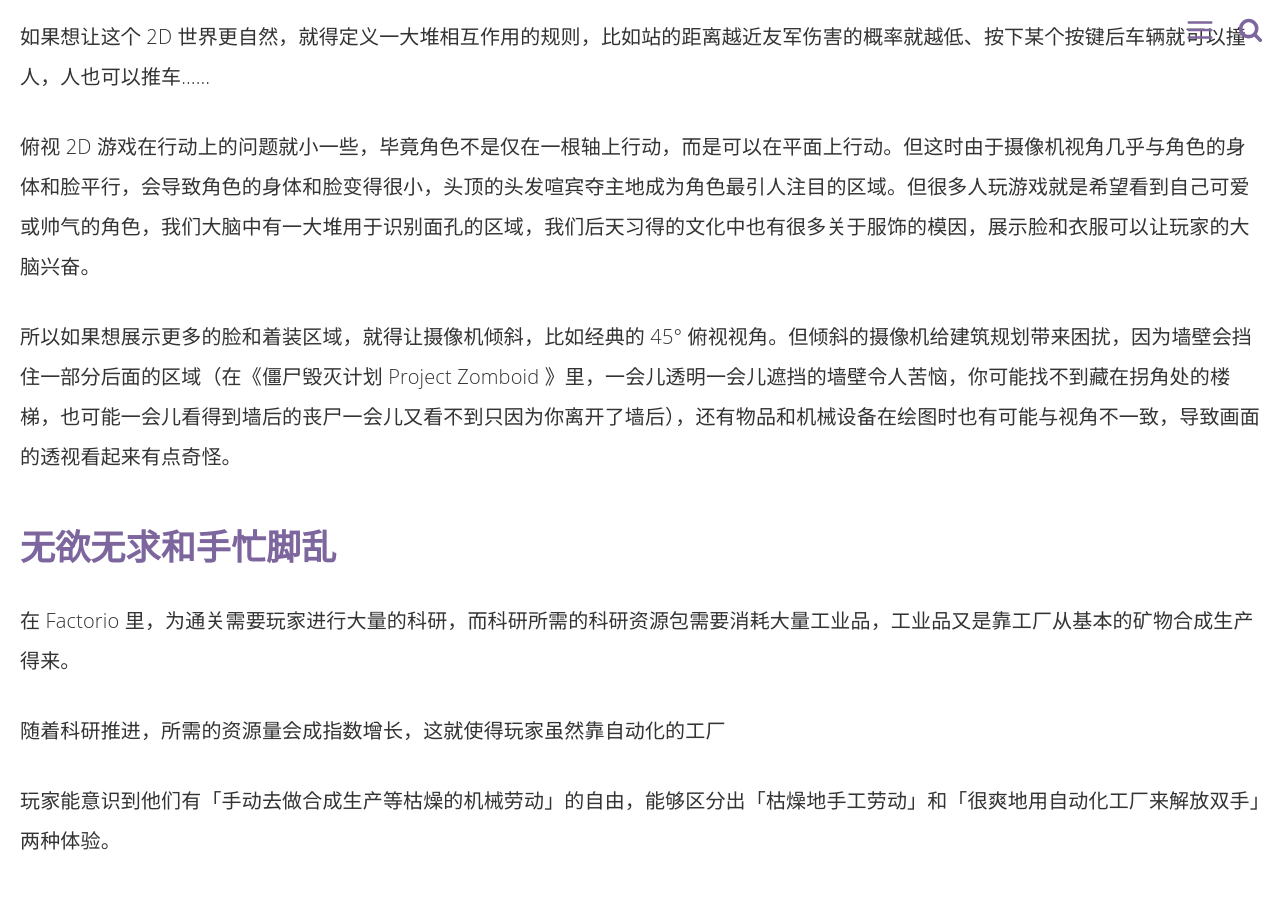
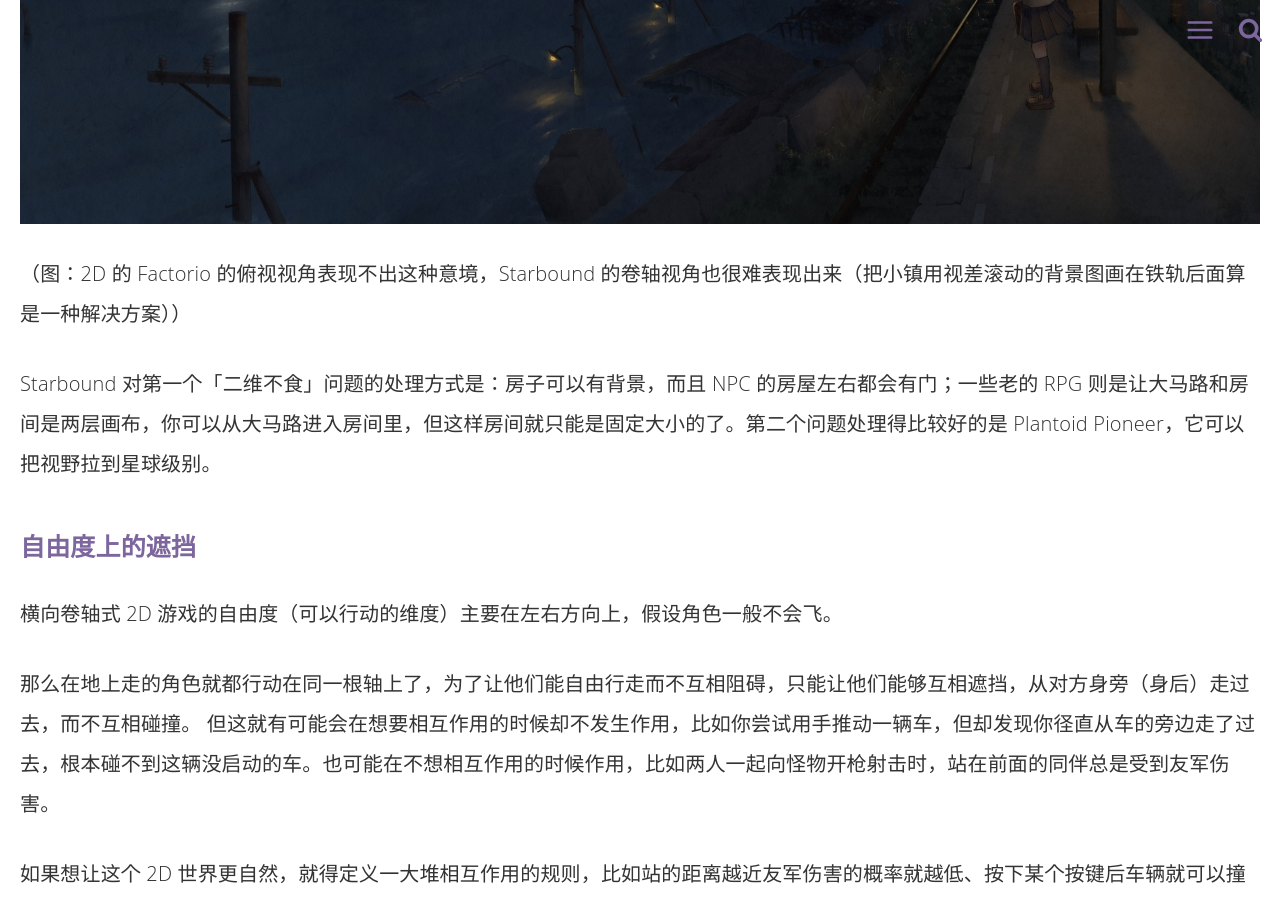
Before and after one commit to linonetwo/linonetwo.github.io, a Jekyll site: the page built from _posts/2018-03-14-星界边境那么大，我却懒得动.md, in a window 1280 px wide and 900 px high, scrolled down 3994 px. Built offline with Jekyll 4.4.1, drawn with Linux system fonts in a browser that asks for light colours; comment, search, counter and statistics services are not loaded.

Commit message:
Update 2018-03-14-星界边境那么大，我却懒得动.md

```diff
--- a/_posts/2018-03-14-星界边境那么大，我却懒得动.md
+++ b/_posts/2018-03-14-星界边境那么大，我却懒得动.md
@@ -50,6 +50,9 @@ introduction: '2D游戏中的行动模式'
 ## 行动的环境
 
 2D 视角不利于表现建筑物，一是因为「二维生物没法吃东西」问题，你在大马路上走的时候就得穿过房子，要不就从房子上面过去。而房子因为只有一圈壁，看起来就像一个细胞，很容易被捏碎；二是因为没法在把高度投射到屏幕上的同时保持近处的细节，例如站在很高的星轨上，就无法体会到自身的高屋建瓴。在 3D 的星轨上，你可以同时看到自身周围的环境，以及身下的整个星球，从而有一种站在大吊车上的惊险感。
+
+![railway to the factory town](https://raw.githubusercontent.com/linonetwo/linonetwo.github.io/master/assets/img/posts/%E6%87%92%E5%BE%97%E5%8A%A8/railway.jpg)
+（图：2D 的 Factorio 的俯视视角表现不出这种意境，Starbound 的卷轴视角也很难表现出来（把小镇用视差滚动的背景图画在铁轨后面算是一种解决方案））
 
 Starbound 对第一个「二维不食」问题的处理方式是：房子可以有背景，而且 NPC 的房屋左右都会有门；一些老的 RPG 则是让大马路和房间是两层画布，你可以从大马路进入房间里，但这样房间就只能是固定大小的了。第二个问题处理得比较好的是 Plantoid Pioneer，它可以把视野拉到星球级别。
 
```
